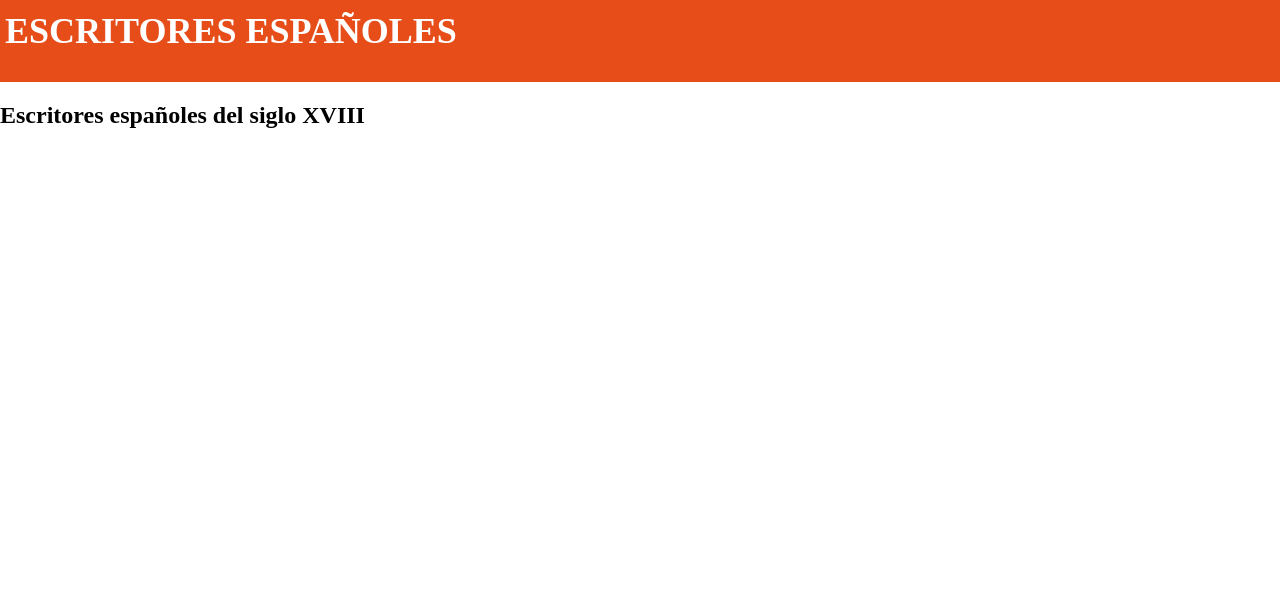
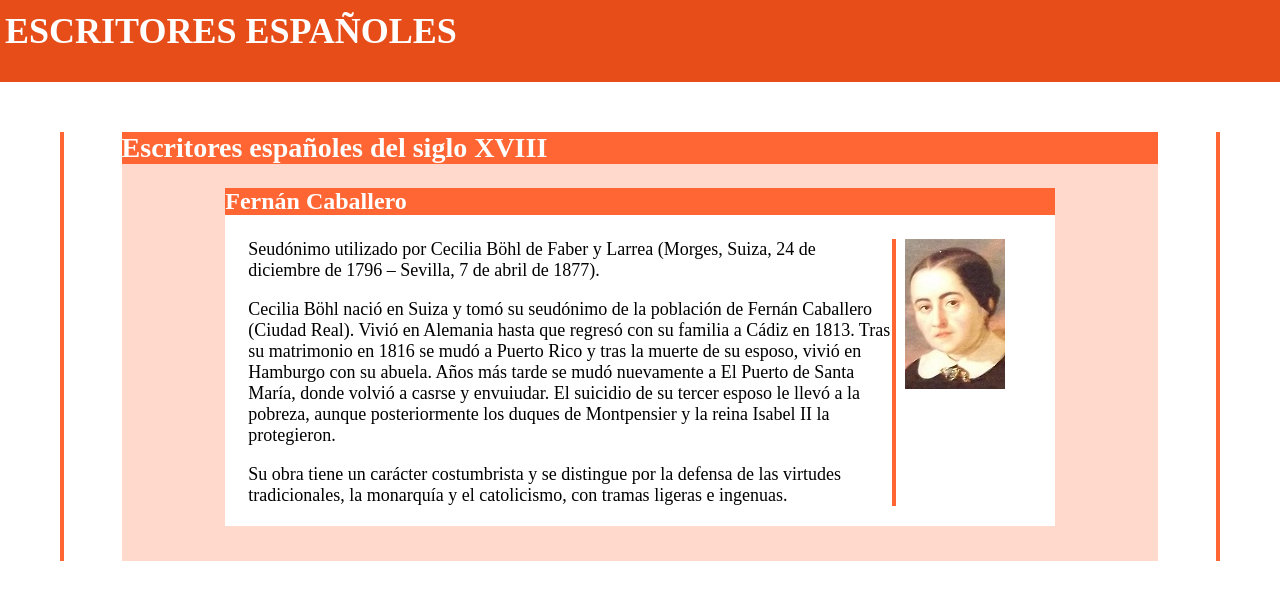
Before and after one commit to DavidColchero/dcv_lm1819, a PHP site: page /index04.html in a window 1280 px wide. Shown: the top 600 px of the page. Run offline with PHP 8.4, Linux system fonts and the light colour scheme.

Commit message:
Fin Ejercicio 4

```diff
--- a/Ejercicio04/estilos04.css
+++ b/Ejercicio04/estilos04.css
@@ -3,7 +3,8 @@ body {
 }
 
 @font-face {
-    src:
+    font-family: "AqualitaItalic";
+    src: url("fonts/AqualitaItalic.ttf") format("truetype");
 }
 
 h1 {
@@ -16,3 +17,60 @@ h1 {
     padding-left: 5px;
     padding-bottom: 30px;
 }
+
+div#marco {
+    width: 90%;
+    margin: 0px auto;
+    margin-top: 50px;
+    border-left: 4px solid #FF6633;
+    border-right: 4px solid #FF6633;
+}
+
+div#escritores {
+    background-color: #FFD9CC;
+    width: 90%;
+    margin: 0px auto;
+    margin-top: 0px;
+    padding-bottom: 35px;
+}
+
+div#fernan {
+    background-color: white;
+    width: 80%;
+    margin: 0px auto;
+    margin-top: 20px;
+    padding-bottom: 5px;
+}
+
+div#bio {
+    width: 80%;
+    border-right: 4px solid #FF6633;
+    margin-right: 0px;
+    padding-left: 3px;
+}
+
+div#imagen {
+    margin: 0px;
+    width: 150px;
+    height: 200px;
+    float: right;
+
+}
+
+div#escritores h2 {
+    font-size: 28px;
+    background-color: #FF6633;
+    color: white;
+}
+
+div#fernan h3 {
+    font-size: 24px;
+    background-color: #FF6633;
+    color: white;
+}
+
+div#bio p {
+    margin-left: 20px;
+    margin-bottom: 15px;
+    font-size: 18px;
+}
--- a/Ejercicio04/index04.html
+++ b/Ejercicio04/index04.html
@@ -9,7 +9,24 @@
 <body>
     <h1>ESCRITORES ESPAÑOLES</h1>
     <div id="marco">
-        <h2>Escritores españoles del siglo XVIII</h2>
+        <div id="escritores">
+            <h2>Escritores españoles del siglo XVIII</h2>
+            <div id="fernan">
+                <h3>Fernán Caballero</h3>
+                <div id="imagen">
+                    <img src="fernan.jpg" alt="Fernán Caballero"/>
+                </div>
+                <div id="bio">
+                    <p>Seudónimo utilizado por Cecilia Böhl de Faber y Larrea (Morges, Suiza, 24 de diciembre de 1796 – Sevilla, 7 de abril de 1877).</p>
+                    <p>Cecilia Böhl nació en Suiza y tomó su seudónimo de la población de Fernán Caballero (Ciudad Real). Vivió en Alemania hasta que regresó
+                        con su familia a Cádiz en 1813. Tras su matrimonio en 1816 se mudó a Puerto Rico y tras la muerte de su esposo, vivió en Hamburgo con su abuela.
+                        Años más tarde se mudó nuevamente a El Puerto de Santa María, donde volvió a casrse y envuiudar. El suicidio de su tercer esposo le llevó a la
+                        pobreza, aunque posteriormente los duques de Montpensier y la reina Isabel II la protegieron.</p>
+                    <p>Su obra tiene un carácter costumbrista y se distingue por la defensa de las virtudes tradicionales, la monarquía y el catolicismo, con tramas ligeras
+                        e ingenuas.</p>
+                </div>
+            </div>
+        </div>
     </div>
 
 </body>
```
Also changed, not shown: Ejercicio04/fernan.jpg (added), Ejercicio04/fonts/AqualitaItalic.ttf (added), Ejercicio04/fonts/Honey Butter.ttf (added), Ejercicio04/fonts/Play Ground DEMO.ttf (added).
